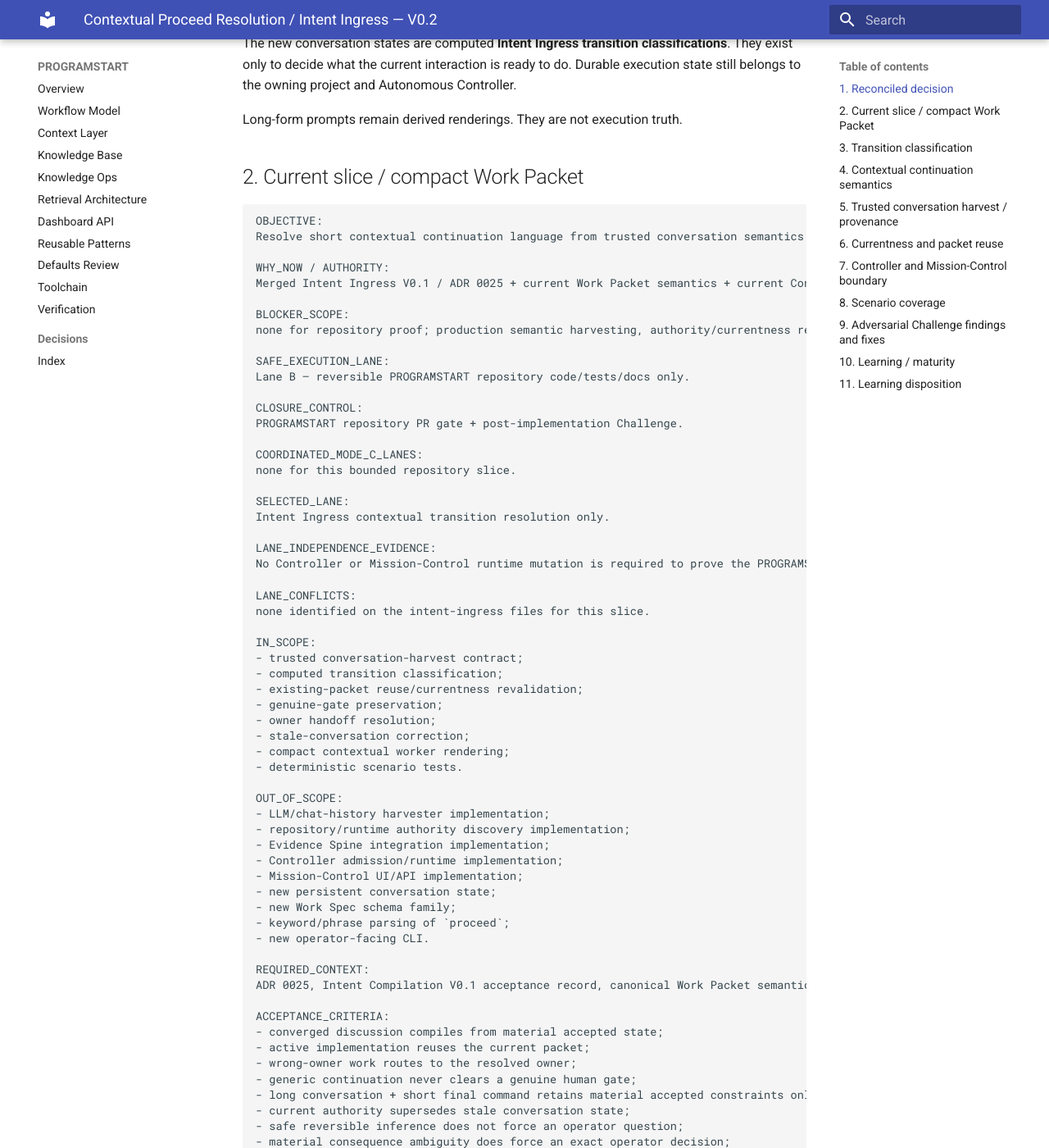
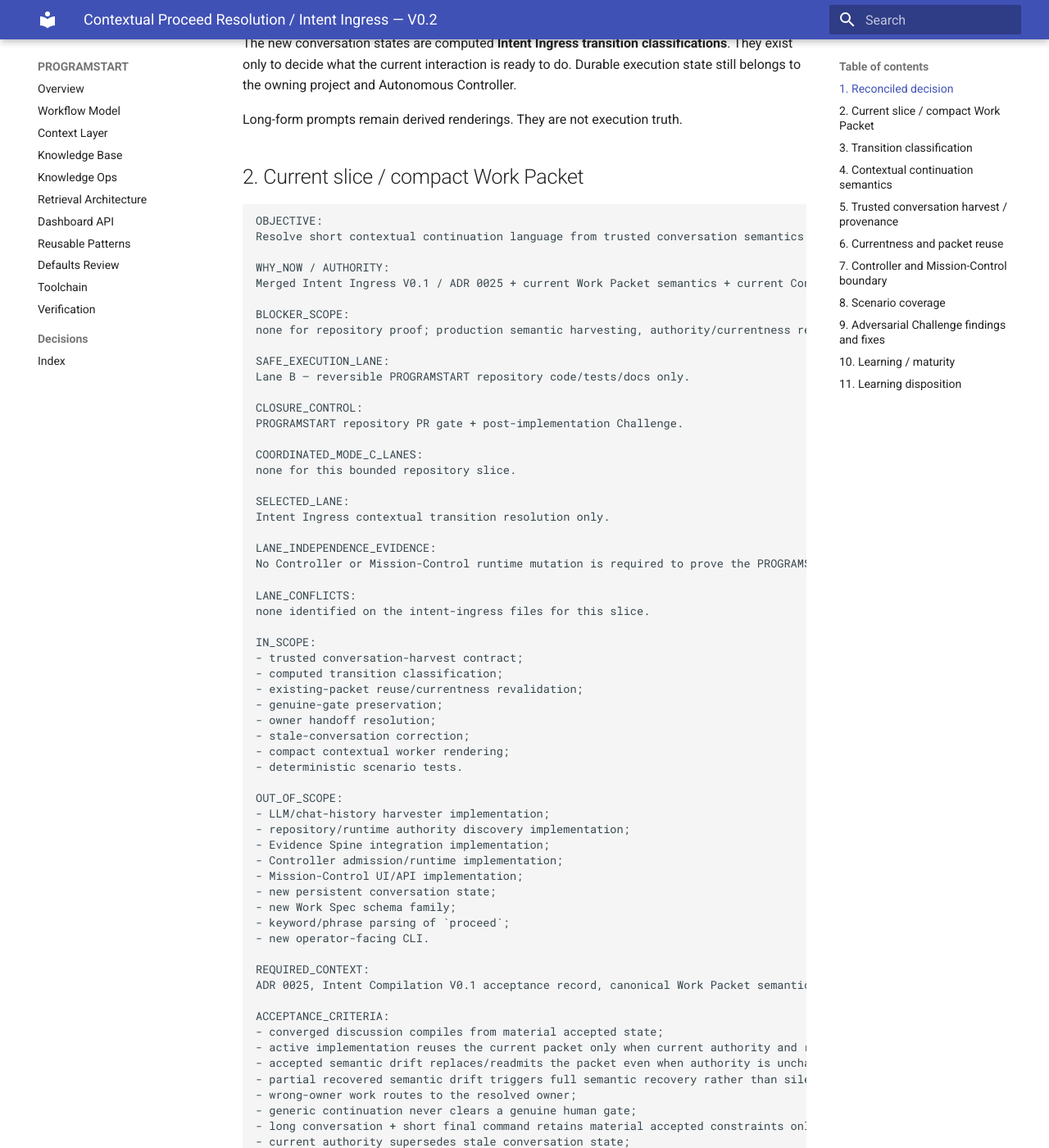
Before and after one commit to GrahamArdent/PROGRAMSTART, an MkDocs documentation site: the page built from docs/experiments/CONTEXTUAL_PROCEED_RESOLUTION_V0_2.md, in a window 1280 px wide and 1400 px high, scrolled down 685 px. Shown: the whole window at 82% size. Built offline with MkDocs 1.6.1 and Material for MkDocs 9.7.7, drawn with Linux system fonts in a browser that asks for light colours; some of the changed text lies outside the part shown.

Commit message:
docs(intent): reconcile contextual proceed Challenge findings

```diff
--- a/docs/experiments/CONTEXTUAL_PROCEED_RESOLUTION_V0_2.md
+++ b/docs/experiments/CONTEXTUAL_PROCEED_RESOLUTION_V0_2.md
@@ -74,7 +74,9 @@
 
 ACCEPTANCE_CRITERIA:
 - converged discussion compiles from material accepted state;
-- active implementation reuses the current packet;
+- active implementation reuses the current packet only when current authority and recovered executable semantics are unchanged;
+- accepted semantic drift replaces/readmits the packet even when authority is unchanged;
+- partial recovered semantic drift triggers full semantic recovery rather than silent reuse or compilation from incomplete context;
 - wrong-owner work routes to the resolved owner;
 - generic continuation never clears a genuine human gate;
 - long conversation + short final command retains material accepted constraints only;
@@ -82,6 +84,7 @@
 - safe reversible inference does not force an operator question;
 - material consequence ambiguity does force an exact operator decision;
 - handoff preserves owner/exclusions without carrying brainstorming noise;
+- contextual handoff cannot carry accepted executable semantics absent from the sealed packet;
 - already-complete work does not generate another packet;
 - execution-context truncation recovers durable state rather than duplicating work;
 - no persistent second state machine or second Controller is introduced.
@@ -121,11 +124,12 @@
 3. **Material semantic ambiguity** — surface only the exact outcome/consequence-changing decision.
 4. **Execution underway but local packet missing** — recover the durable active Work Packet/Controller state; do not compile duplicate work because chat context was truncated.
 5. **Existing packet without current authority** — revalidate the packet; do not ask the operator to reconstruct authority JSON.
-6. **Existing packet + unchanged authority** — continue/resume the exact packet.
-7. **Existing packet + authority drift** — recompile from current semantic harvest and current authority before readmission. Current repository/runtime truth supersedes stale chat.
-8. **Exploratory/unconverged conversation** — synthesize the strongest current conclusion; do not fabricate a giant execution project.
-9. **Converged but authority missing** — route authority/currentness retrieval as a system requirement.
-10. **Converged + current authority** — compile to the existing Work Packet contract and either admit locally or hand off to the resolved owning repository.
+6. **Existing packet + unchanged authority + unchanged recovered executable semantics** — continue/resume the exact packet.
+7. **Existing packet + changed accepted executable semantics** — recompile from a complete current harvest before Controller readmission even when authority itself is unchanged. If a partial harvest already proves material drift, recover complete semantics before deciding whether to replace the packet.
+8. **Existing packet + authority drift** — recompile from current semantic harvest and current authority before readmission. Current repository/runtime truth supersedes stale chat.
+9. **Exploratory/unconverged conversation** — synthesize the strongest current conclusion; do not fabricate a giant execution project.
+10. **Converged but authority missing** — route authority/currentness retrieval as a system requirement.
+11. **Converged + current authority** — compile to the existing Work Packet contract and either admit locally or hand off to the resolved owning repository.
 
 ## 5. Trusted conversation harvest / provenance
 
@@ -162,11 +166,15 @@
 
 ## 6. Currentness and packet reuse
 
-An existing sealed packet wins over a repeated generic continuation when it remains current. `assess_authority_drift()` is used before reuse when a current `AuthoritySnapshot` is available.
+An existing sealed packet wins over a repeated generic continuation only when its integrity holds, current authority is unchanged, and any complete recovered executable semantics match the packet. `assess_authority_drift()` is used before reuse when a current `AuthoritySnapshot` is available, and the resolver separately compares executable intent semantics rather than treating authority currentness as sufficient by itself.
 
-If material authority/currentness changed, the old packet is not silently reused. The replacement records `supersedes_specification_id` and requires normal Controller readmission.
+If material authority/currentness changed **or** accepted executable semantics changed, the old packet is not silently reused. The replacement records `supersedes_specification_id` and requires normal Controller readmission.
+
+If the available conversation harvest is incomplete but its recovered objective, intent kind, or constraints already prove material semantic drift from the active packet, the resolver requests complete semantic recovery before reuse or replacement. It does not compile from an incomplete harvest merely because some changed facts are visible.
 
 If execution is known to be underway but the local conversation no longer carries the active packet, the resolver returns `recover_execution_state` instead of generating a new packet. This is the fail-safe against chat truncation creating duplicate work.
+
+The contextual handoff renderer also fails closed when accepted executable constraint text is not sealed into the Work Packet. Conversation provenance therefore cannot become a parallel authority channel around packet integrity.
 
 The existing `intent_id` remains a deterministic raw-intent label, so short utterances such as `Proceed.` can intentionally share it. The sealed `specification_id`/semantic digest remains the packet identity because it includes interpreted semantics and authority. No current PROGRAMSTART downstream consumer uses `intent_id` as a unique execution key; a future integration must not introduce that assumption without changing the contract deliberately.
 
@@ -200,7 +208,11 @@
 12. converged but authority absent -> machine authority-resolution requirement;
 13. execution underway but packet absent -> durable state recovery, no duplicate compile;
 14. existing packet but current authority absent -> revalidate, no regeneration;
-15. tampered existing packet -> fail integrity before resolution.
+15. tampered existing packet -> fail integrity before resolution;
+16. same accepted semantics + short final wording -> reuse existing packet;
+17. new accepted constraint + unchanged authority -> recompile/readmit;
+18. partial recovered semantic drift -> recover complete current semantics rather than silently reuse/recompile;
+19. accepted executable handoff semantics absent from the packet -> handoff rendering fails closed.
 
 ## 9. Adversarial Challenge findings and fixes
 
@@ -217,6 +229,9 @@
 9. **A completed slice could be treated as another continuation request.** `COMPLETE` short-circuits packet generation.
 10. **A large prompt could re-emerge as canonical.** Contextual handoff is explicitly derived and appends the existing sealed Work Packet renderer.
 11. **Short utterances share raw `intent_id`.** Confirmed this identifier is not currently used as a unique execution key; packet identity remains `specification_id`/semantic digest. Documented as an integration invariant rather than widening V0.2 scope.
+12. **Authority could remain unchanged while accepted semantics changed.** Fixed by comparing executable semantic signatures before packet reuse and recompiling/readmitting when accepted objective/kind/constraints changed.
+13. **Partial conversation recovery could hide a newly recovered material constraint.** Fixed by failing toward complete semantic recovery when an incomplete harvest already proves drift.
+14. **Contextual handoff prose could become an authority side-channel.** Fixed by rejecting handoff rendering when accepted executable constraints are absent from the sealed packet.
 
 Final Challenge must be rerun against the exact PR diff after repository validation.
 
@@ -226,9 +241,11 @@
 
 - the existing Work Packet hypothesis remains viable without a second Work Spec ontology;
 - conversation-state classification materially improves deterministic continuation handling after semantic harvesting;
+- packet currentness has two independent dimensions that matter at ingress: current durable authority/evidence and current accepted executable conversation semantics;
 - an existing packet can be reused/revalidated instead of regenerated on every generic continuation;
 - human intervention can be limited to genuine admitted gates and material outcome-changing ambiguity;
-- contextual worker prompts can be compressed to accepted decisions/provenance/currentness rather than whole-chat replay.
+- contextual worker prompts can be compressed to accepted decisions/provenance/currentness rather than whole-chat replay;
+- contextual prose must remain subordinate to sealed packet semantics, not become another authority surface.
 
 What V0.2 does **not** prove:
 
@@ -240,12 +257,14 @@
 - Mission-Control can yet submit a concise objective end to end;
 - ordinary ChatGPT `proceed` is globally solved.
 
-Those are real integration frontiers, not reasons to add more repository scaffolding preemptively.
+This work also exercised the degraded API/connector publication path already anticipated by `PSL-022`. No executable local candidate-validation workspace was available to this connected-tool path, so local/pre-push validation is not claimed. GitHub's Required PR Gate exposed deterministic Ruff/end-of-file debt; the formatter output was incorporated in a bounded correction and the ordinary repository workflow restored before authoritative revalidation. Because the deterministic debt reached remote CI first, this is **not** the positive shift-left retest required to validate `PSL-022`; it is supporting evidence that the degraded-capability clause and independent GitHub verifier are necessary. No broader methodology mechanism is promoted from this observation.
+
+Those remaining integration frontiers are real, not reasons to add more repository scaffolding preemptively.
 
 ## 11. Learning disposition
 
 The strongest reusable lesson remains narrower than “build a prompt compiler”:
 
-> Treat ordinary conversation as a semantic ingress source, preserve accepted/rejected/currentness provenance, reuse current sealed Work Packets whenever possible, and resolve continuation from conversation state + current authority. Keep the classification stateless and let the Controller own durable execution.
+> Treat ordinary conversation as a semantic ingress source, preserve accepted/rejected/currentness provenance, revalidate both durable authority and accepted executable semantics before packet reuse, reuse current sealed Work Packets whenever possible, and resolve continuation from conversation state + current authority. Keep the classification stateless and let the Controller own durable execution.
 
 Do not promote a broader methodology mechanism until a real chat/authority/Controller integration retest demonstrates a gap that these existing primitives cannot cover.
```
Also changed, not shown: other parts of docs/experiments/CONTEXTUAL_PROCEED_RESOLUTION_V0_2.md (+1 -1 lines).
